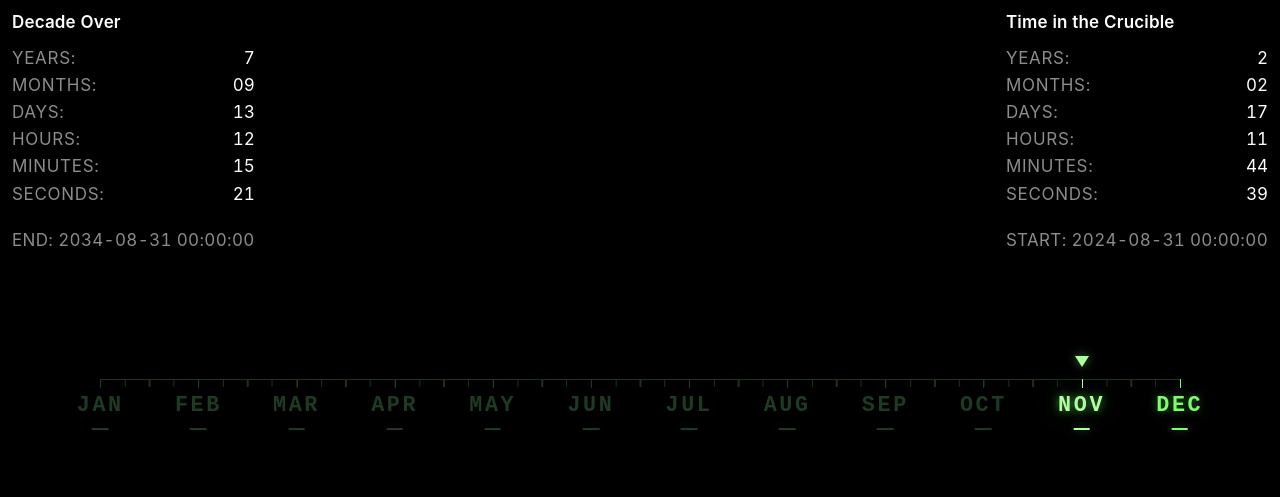
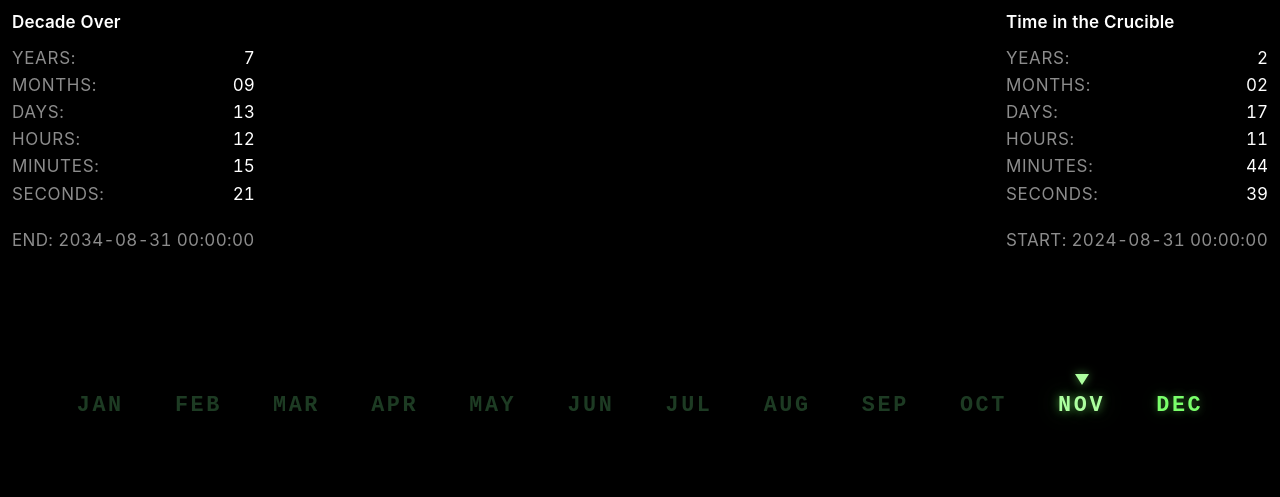
Before and after one commit to iDroza/KILLGOYIM.COM, a plain HTML site: page time/index.html in a window 1280 px wide. Shown: the top 497 px of the page. Drawn offline with Linux system fonts and the light colour scheme.

Commit message:
Remove Time month ruler and underlines, keep month labels and triangle

```diff
--- a/time/index.html
+++ b/time/index.html
@@ -83,17 +83,6 @@
       padding:0;
       list-style:none;
     }
-    .month-strip::before{
-      content:"";
-      position:absolute;
-      top:12px;
-      left:4.166667%;
-      right:4.166667%;
-      height:8px;
-      border-top:1px solid #16351c;
-      background:repeating-linear-gradient(90deg,#16351c 0 1px,transparent 1px 25%);
-      background-size:calc(100% / 11) 100%;
-    }
     .month{
       position:relative;
       padding:26px 0 14px;
@@ -104,32 +93,11 @@
       text-align:center;
       text-shadow:0 0 8px #7aff6b66,0 0 20px #7aff6b26;
     }
-    .month::before{
-      content:"";
-      position:absolute;
-      top:12px;
-      left:50%;
-      width:1px;
-      height:9px;
-      background:currentColor;
-    }
-    .month::after{
-      content:"";
-      position:absolute;
-      bottom:3px;
-      left:50%;
-      width:clamp(8px,1.3vw,18px);
-      height:2px;
-      transform:translateX(-50%);
-      background:currentColor;
-      box-shadow:0 0 8px #7aff6b66;
-    }
     .month[data-state="past"]{color:#1d3b23;text-shadow:none}
-    .month[data-state="past"]::after{box-shadow:none}
     .month[aria-current="date"]{color:#adff9f;text-shadow:0 0 10px #7aff6b99,0 0 24px #7aff6b44}
     .month-pointer{
       position:absolute;
-      top:-7px;
+      top:10px;
       left:50%;
       width:0;
       height:0;
@@ -145,7 +113,7 @@
       .top{padding:10px 12px 0}
       .center{font-size:clamp(1.5rem,2.7vw,2.7rem)}
       .month{letter-spacing:.12em}
-      .month-pointer{top:-11px;border-left-width:7px;border-right-width:7px;border-top-width:11px}
+      .month-pointer{top:7px;border-left-width:7px;border-right-width:7px;border-top-width:11px}
     }
   </style>
 </head>
```
